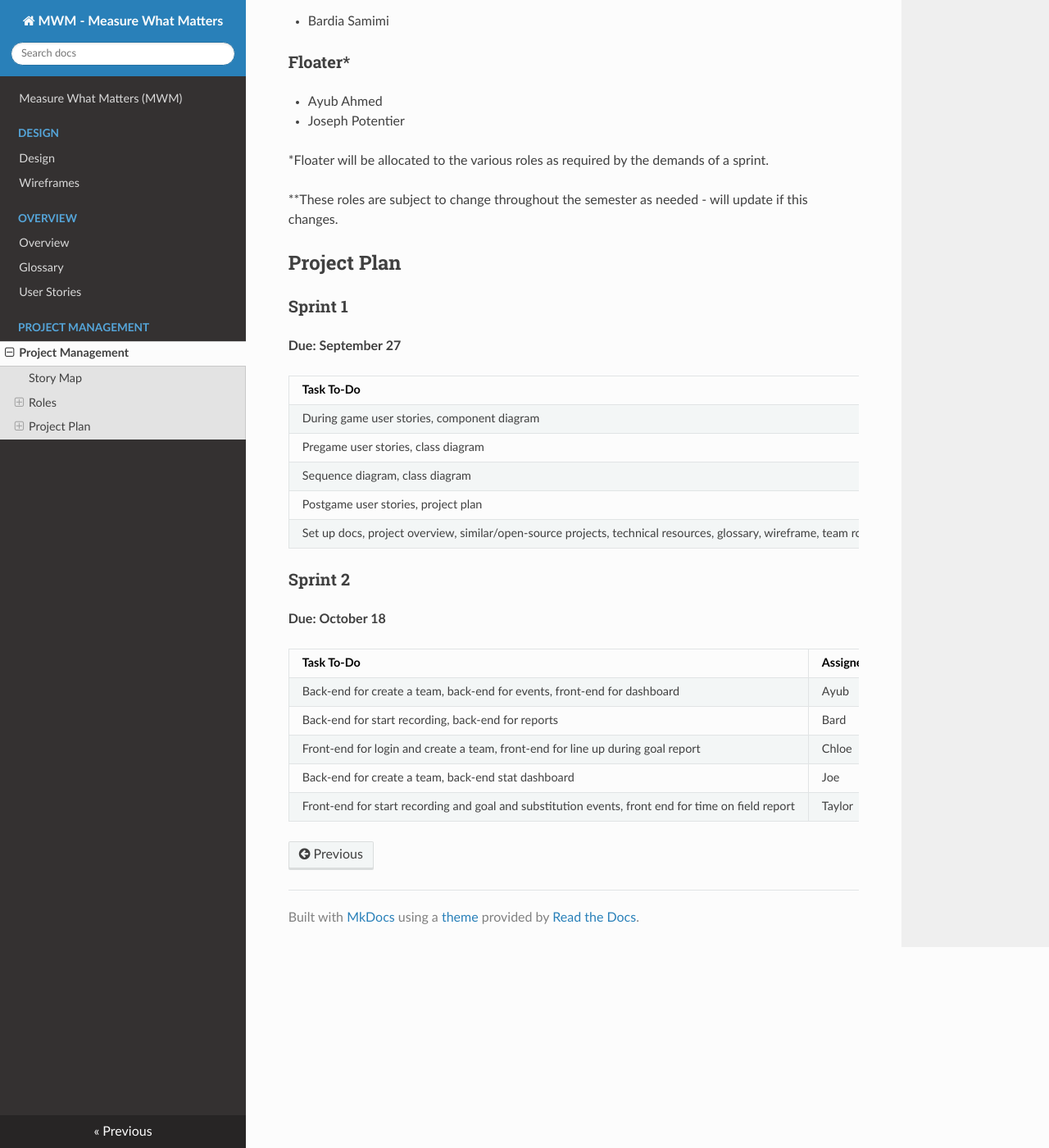
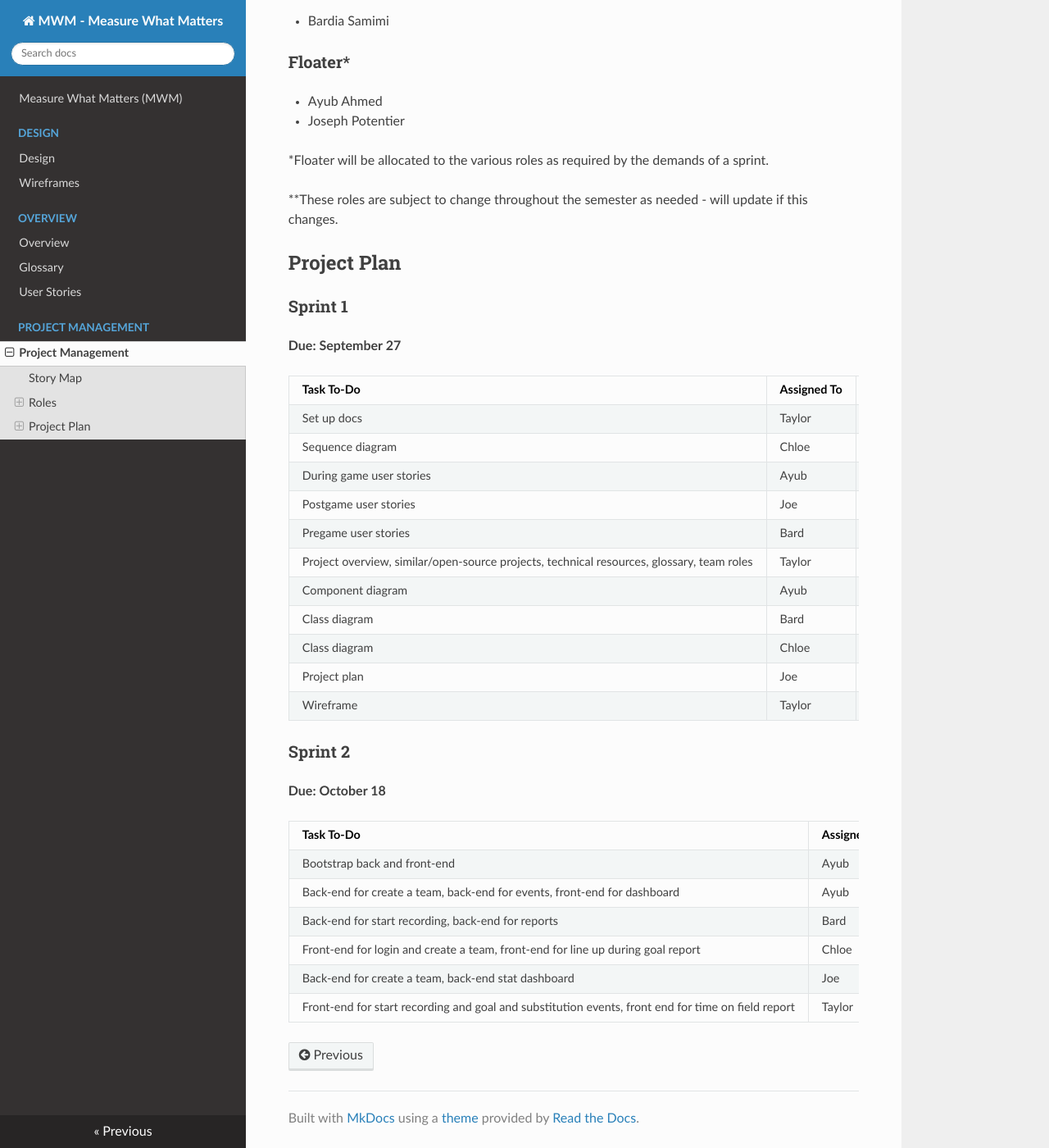
Before and after one commit to TaylorZowtuk/measure-what-matters, an MkDocs documentation site: the page built from docs/docs/project-management/index.md, in a window 1280 px wide and 1400 px high, scrolled down 1805 px. Shown: the whole window at 82% size. Built offline with MkDocs 1.6.1, drawn with Linux system fonts in a browser that asks for light colours; nearby versions of some CDN libraries.

Commit message:
Update sprint 1 plan with previous completetion estimates

```diff
--- a/docs/docs/project-management/index.md
+++ b/docs/docs/project-management/index.md
@@ -42,17 +42,24 @@
 
 | **Task To-Do** | **Assigned To** | **Date To Complete By** |
 | --- | --- | --- |
-| During game user stories, component diagram | Ayub | September 27 |
-| Pregame user stories, class diagram | Bard | September 27 |
-| Sequence diagram, class diagram | Chloe | September 27 |
-| Postgame user stories, project plan | Joe | September 27 |
-| Set up docs, project overview, similar/open-source projects, technical resources, glossary, wireframe, team roles | Taylor | September 27 |
+| Set up docs | Taylor | September 22 |
+| Sequence diagram | Chloe | September 22 |
+| During game user stories | Ayub | September 23 |
+| Postgame user stories | Joe | September 23 |
+| Pregame user stories | Bard | September 23 |
+| Project overview, similar/open-source projects, technical resources, glossary, team roles | Taylor | September 24 |
+| Component diagram | Ayub | September 25 |
+| Class diagram | Bard | September 26 |
+| Class diagram | Chloe | September 26 |
+| Project plan | Joe | September 26 |
+| Wireframe | Taylor | September 27 |
 
 ### Sprint 2
 **Due: October 18**
 
 | **Task To-Do** | **Assigned To** | **Date To Complete By** |
 | --- | --- | --- |
+| Bootstrap back and front-end | Ayub | October 1 |
 | Back-end for create a team, back-end for events, front-end for dashboard | Ayub | October 18 |
 | Back-end for start recording, back-end for reports | Bard | October 18 |
 | Front-end for login and create a team, front-end for line up during goal report | Chloe | October 18 |
```
